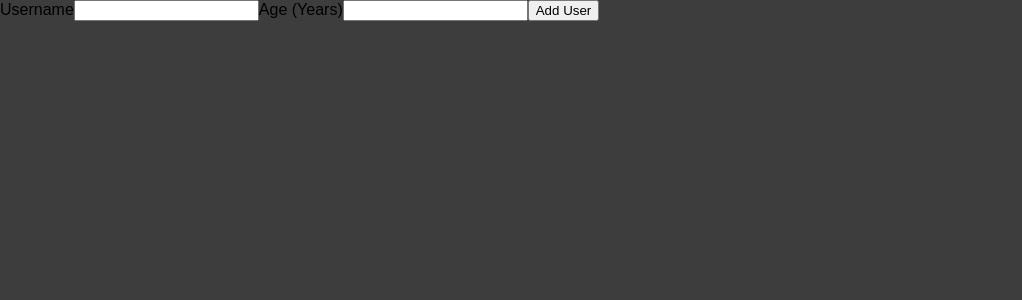
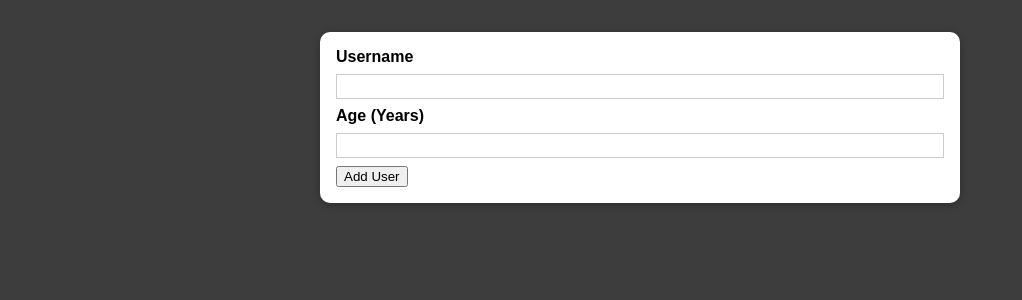
Before and after one commit to NataliaBebebino/users-list, a React (Create React App) app: page / in a window 1280 px wide. Shown: the top 300 px of the page, without its empty margins (0-1022 px from the left). Built offline with nearby package versions, Linux system fonts and the light colour scheme.

Commit message:
Add a reusable Card component

```diff
--- a/src/App.js
+++ b/src/App.js
@@ -1,5 +1,5 @@
 import React from "react";
-import AddUser from "./components/Users/AddUsers";
+import AddUser from "./components/Users/AddUser";
 
 function App() {
   return (
--- /dev/null
+++ b/src/components/UI/Card.js
@@ -0,0 +1,10 @@
+import React from "react";
+import classes from "./Card.module.css";
+
+const Card = (props) => {
+  return (
+    <div className={`${classes.card} ${props.className}`}>{props.children}</div>
+  ); // we need to do this because we want to apply the classes from the Card component itself and also allow the classes that could come from the props. So we are merging our internal class with an external class.
+};
+
+export default Card;
--- /dev/null
+++ b/src/components/UI/Card.module.css
@@ -0,0 +1,5 @@
+.card {
+  background: white;
+  box-shadow: 0 2px 8px rgba(0, 0, 0, 0.26);
+  border-radius: 10px;
+}
--- /dev/null
+++ b/src/components/Users/AddUser.js
@@ -0,0 +1,25 @@
+import React from "react";
+import Card from "../UI/Card";
+import classes from "./AddUser.module.css";
+
+const AddUser = () => {
+  const addUserHandler = (event) => {
+    event.preventDefault();
+  };
+
+  return (
+    <Card className={classes.input}> {/* This className here is not coming from the usual attributes of the HTML tags because Card is a customized tag, it's our tag where we defined the className props */}
+      <form onSubmit={addUserHandler}>
+        <label htmlFor="username">Username</label>
+        <input id="username" type="text" />
+
+        <label htmlFor="age">Age (Years)</label>
+        <input id="age" type="number" />
+
+        <button type="submit">Add User</button>
+      </form>
+    </Card>
+  );
+};
+
+export default AddUser;
--- /dev/null
+++ b/src/components/Users/AddUser.module.css
@@ -0,0 +1,26 @@
+.input {
+  margin: 2rem auto;
+  padding: 1rem;
+  width: 90%;
+  max-width: 40rem;
+}
+
+.input label {
+  display: block;
+  font-weight: bold;
+  margin-bottom: 0.5rem;
+}
+
+.input input {
+  font: inherit;
+  display: block;
+  width: 100%;
+  border: 1px solid #ccc;
+  padding: 0.15rem;
+  margin-bottom: 0.5rem;
+}
+
+.input input:focus {
+  outline: none;
+  border-color: #4f005f;
+}
--- a/src/components/Users/AddUsers.js
+++ /dev/null
@@ -1,21 +0,0 @@
-import React from "react";
-
-const AddUser = () => {
-  const addUserHandler = (event) => {
-    event.preventDefault();
-  };
-
-  return (
-    <form onSubmit={addUserHandler}>
-      <label htmlFor="username">Username</label>
-      <input id="username" type="text" />
-
-      <label htmlFor="age">Age (Years)</label>
-      <input id="age" type="number" />
-
-      <button type="submit">Add User</button>
-    </form>
-  );
-};
-
-export default AddUser;
```
